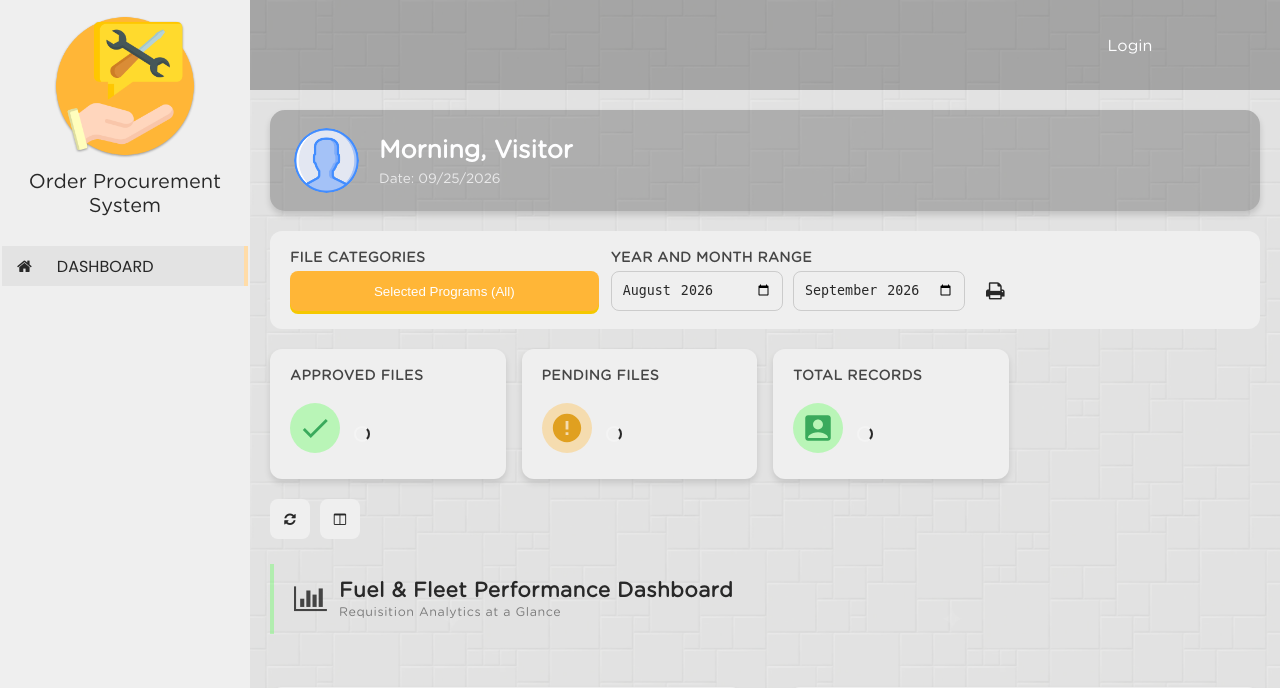
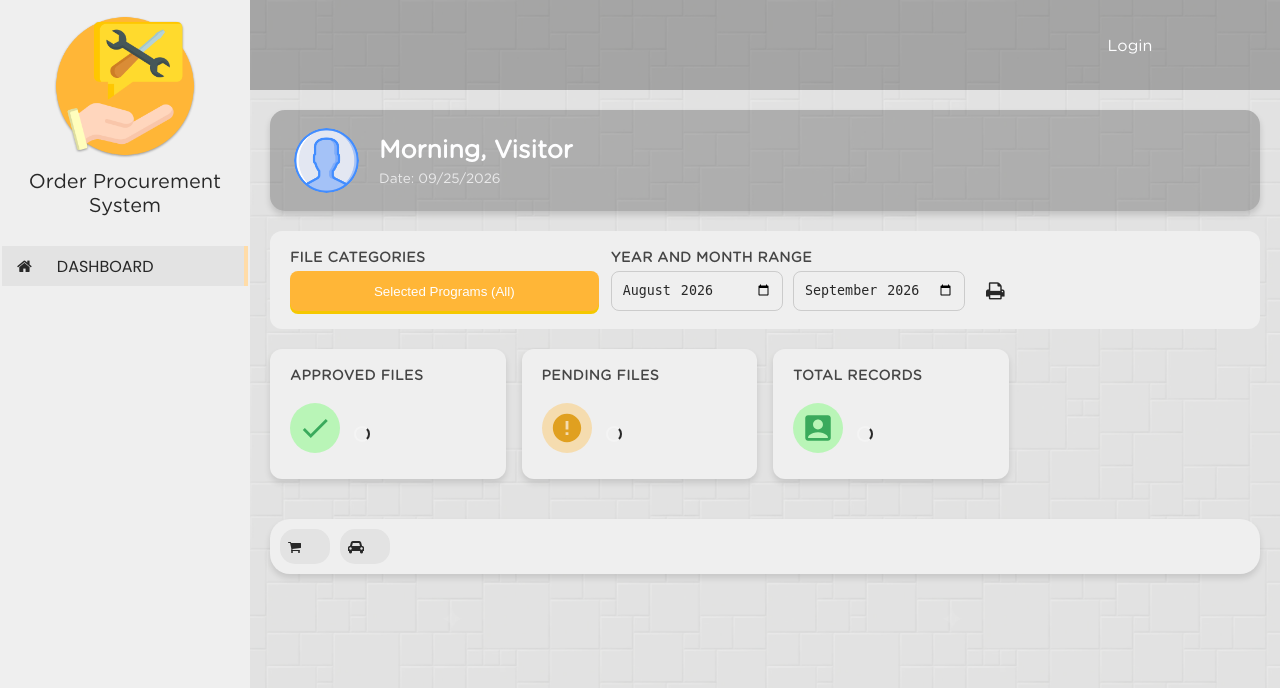
Before and after one commit to ItsAtomTech/OP_System, a Flask app: page /preview in a window 1280 px wide. Shown: the top 688 px of the page. Run offline with Flask 3, Linux system fonts and the light colour scheme; data that the repository does not hold is empty.

Commit message:
Pre Implemented the Tab Bar for Chart Render Choices

```diff
--- a/misc/maintenance snipet.html
+++ b/misc/maintenance snipet.html
@@ -8,7 +8,7 @@
 		</div>
 		<div style="flex: 1;">
 		<p style="margin: 0; font-size: 15px; font-weight: 600; color: var(--primary_color);">Scheduled Maintenance</p>
-		<p style="margin: 4px 0 0; font-size: 13px; color: var(--primary_color_faded);">The system will be temporarily unavailable on <strong>Sep 10, 2026 from 4:00 PM – 4:30 PM</strong>. We apologize for any inconvenience.</p>
+		<p style="margin: 4px 0 0; font-size: 13px; color: var(--primary_color_faded);">The system will be temporarily unavailable on <strong>Sep 21, 2026 from 4:00 PM – 4:30 PM</strong>. We apologize for any inconvenience.</p>
 		</div>
 
 	</div>
--- a/website/static/css/main_home_dash.css
+++ b/website/static/css/main_home_dash.css
@@ -82,9 +82,6 @@
 
 
 /* ---- Greeting Banner End ---- */
-
-
-
 
 
 .dash_greeting_avatar {
@@ -426,7 +423,7 @@ gap:10px;
 
 
 /* Hide extra charts by default; reveal with `.show` */
-#more_charts {
+#more_charts, #more_charts_1 {
 display: none;
 opacity: 0;
 max-height: 0;
@@ -434,11 +431,10 @@ overflow: hidden;
 transition: all 360ms ease;
 }
 
-#more_charts.show {
+#more_charts.show, #more_charts_1.show {
 display: block;
 opacity: 1;
 max-height: unset;
-
 }
 
 
@@ -608,6 +604,102 @@ position: relative;
 }
 
 
+
+
+/* ==== Tab Bar Styles Start ==== */
+.tab_main_con{
+	padding:20px;
+	/* border:solid red 1px; */
+	position:relative;
+
+}
+
+.tab_interface_main{
+	/* border:solid lime 1px; */
+	padding:10px;
+	padding-top:10px;
+	padding-bottom:10px;
+	position:relative;
+	min-height:55px;
+	display:flex;
+	align-items:center;
+	justify-content:start;
+	background:var(--primary_background);
+	border-radius:20px;
+	white-space:no-wrap;
+	overflow-x:auto;
+	overflow-y:hidden;
+    box-shadow: 0 4px 6px rgba(0, 0, 0, 0.12);
+	gap:10px;
+}
+
+
+
+.tab_interface_main > .tab_button{
+	background:var(--primary_background_darker);
+	padding:5px;
+	cursor:pointer;
+	min-height:35px;
+	width:50px;
+	min-width:50px;
+	border-radius:15px;
+	display:flex;
+	align-items:center;
+	justify-content:flex-start;
+	padding-left:8px;
+	max-width:140px;
+	overflow:hidden;
+	max-height:35px;
+	-webkit-transition:0.2s;
+	transition:0.2s;
+	white-space:nowrap;
+
+}
+
+
+
+.tab_interface_main > .tab_button > .tab_text{
+	opacity:0;
+	padding-left:12px;
+	padding-right:12px;
+
+	transition:0.2s;
+}
+
+.tab_interface_main > .tab_button:hover > .tab_text{
+	opacity:1;
+	color:var(--primary_color_invert);
+}
+
+.tab_interface_main > .tab_button:hover{
+	max-width:200px;
+	width:200px;
+	background:var(--secondary_background);
+	color:var(--primary_color_invert) !important;
+
+}
+.tab_interface_main > .tab_button.active > .tab_text{
+	opacity:1;
+	color:var(--primary_color_invert);
+
+}
+
+.tab_interface_main > .tab_button.active{
+	max-width:unset;
+	width:fit-content;
+	padding-right:10px;
+	color:var(--primary_color_invert) !important;
+	background:var(--secondary_background);
+}
+
+
+
+
+/* ==== Tab Bar Styles End ====== */
+
+
+
+
 /* Offline Banners and Stuff */
 .top_banner{
 	position:fixed;
@@ -669,6 +761,10 @@ position: relative;
 		padding: 12px !important;
 
 	}
+	.tab_main_con {
+		padding: 12px !important;
+
+	}
 
 	.dash_cards_grid {
 		grid-template-columns: repeat(2, 1fr);
--- a/website/static/js/form_collections.js
+++ b/website/static/js/form_collections.js
@@ -13,6 +13,8 @@ const formCollections =  [
 		"file_description": "Request files of PRF.",
 		"company_id": "2",
 
+		"tab_icon": "fa-shopping-cart",
+
 	},
 	{
 		"name":"Fuel Requisition Form",
@@ -26,7 +28,7 @@ const formCollections =  [
 		"file_name": "Fuel Requisition Files",
 		"file_link": "fuel_files_table",
 		"file_description": "Request files of FRF.",
-
+		"tab_icon": "fa-car",
 	},
 
 
--- a/website/templates/dashboard.html
+++ b/website/templates/dashboard.html
@@ -22,6 +22,7 @@ extra_css %}
   href="{{ url_for('static', filename='css/daimofuu_formeditor.css') }}"
 />
 
+<script src="{{ url_for('static', filename='js/form_collections.js') }}"></script>
 <script src="{{ url_for('static', filename='js/charts/chart.js') }}"></script>
 <script src="{{ url_for('static', filename='js/charts/chartjs-plugin-datalabels.min.js') }}"></script>
 
@@ -133,6 +134,8 @@ extra_css %}
 
 qBuilder.server_address = "_";
 
+
+
 </script>
 
 {% endblock %}
--- a/website/templates/fragments/main_charts.html
+++ b/website/templates/fragments/main_charts.html
@@ -1,6 +1,5 @@
 
 <!-- Floating reveal arrow (appears when user scrolls) - placed just outside the first chart -->
-
 <div class="flexed centered padded hidden">
 
 	<div id="revealArrow" title="Show more charts" aria-hidden="true">
@@ -19,9 +18,17 @@
 </div>
 
 
+<section class="tab_main_con">
+
+	<!-- Tab Items Button Goes inside here inside category_tabs -->
+	<div class="tab_interface_main" id="category_tabs">
 
 
-<div id="more_charts" class="show grid_layout_expanded" tag="fuel_requisition_charts">
+	</div>
+</section>
+
+
+<div id="more_charts" class=" grid_layout_expanded" tag="fuel_requisition_charts" name="fuel_requisition">
 	<div class="flexed padded_container less_padding_top gap action_button">
 		<button class="df_button_flat primary_background primary_color" onclick="fetchDashboardStats();showToast('Refreshing Data...');" aria-label="Chart Refresh Button" tooltip="Refresh the Expanded Chart Views">
 			<span class="fa fa-refresh"></span>
@@ -181,6 +188,40 @@
 
 
 </div>
+
+
+
+<div id="more_charts_1" class="grid_layout_expanded" tag="purchase_request_charts" name="purchase_request">
+		<div class="flexed padded_container less_padding_top gap action_button">
+		<button class="df_button_flat primary_background primary_color" onclick="fetchDashboardStats();showToast('Refreshing Data...');" aria-label="Chart Refresh Button" tooltip="Refresh the Expanded Chart Views">
+			<span class="fa fa-refresh"></span>
+		</button>
+		<button class="df_button_flat primary_background primary_color" onclick="changeLayout()"  aria-label="Toggle Layout for Charts" tooltip="Toggle layout">
+			<span class="fa fa-columns"></span>
+		</button>
+	</div>
+
+
+
+	<div class="flexed padded_container less_padding_top gap medium primary_color action_button">
+		<div class="fuel-chart-title-wrap">
+		<span class="fuel-chart-title-icon fa fa-bar-chart"></span>
+		<div class="fuel-chart-title-text">
+			Purchase Request Dashboard
+			<div class="fuel-chart-title-sub">Purchase Request Analytics at a Glance</div>
+		</div>
+	</div>
+	</div>
+
+</div>
+
+
+<template id="tab_button">
+		<div class="tab_button small df_button_flat primary_color" tag="tab_button"> <span class="fa " tag="tab_icon"> </span> <span class="tab_text small" tag="tab_text"> Text Button </span>  </div>
+</template>
+
+
+
 <script>
 
 </script>
--- a/website/views.py
+++ b/website/views.py
@@ -356,9 +356,7 @@ def themes():
     return theme
 
 
-# PWA Expiremental Setup =====
 
-# PWA Experimental Setup =====
 @views.route('/sw.js')
 def service_worker():
     response = make_response(app.send_static_file('sw.js'))
@@ -396,6 +394,8 @@ def get_upl(path):
 
 
 
+# PWA Experimental End Setup =====
+
 
 def is_admin():
     if current_user.type == 'admin':
```
Also changed, not shown: website/static/js/chart_generator.js (+84 -0 lines).
